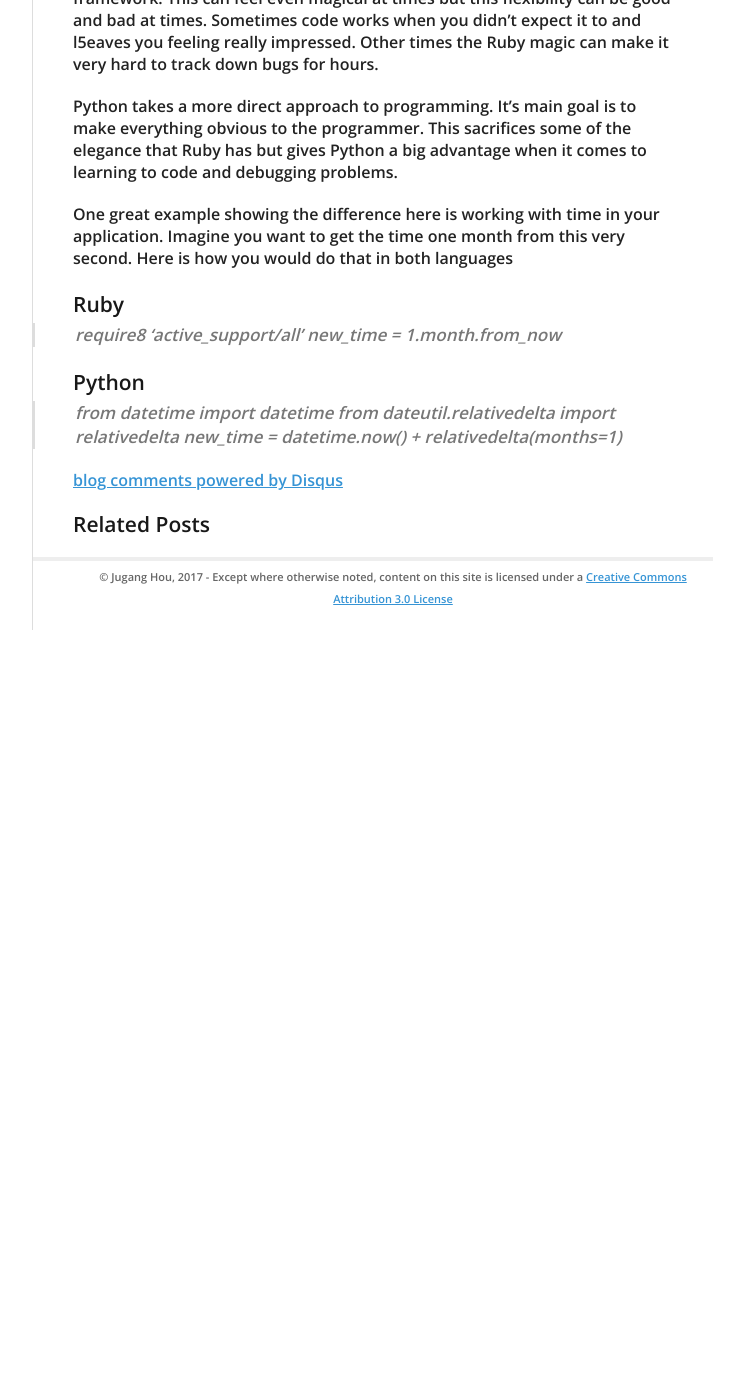
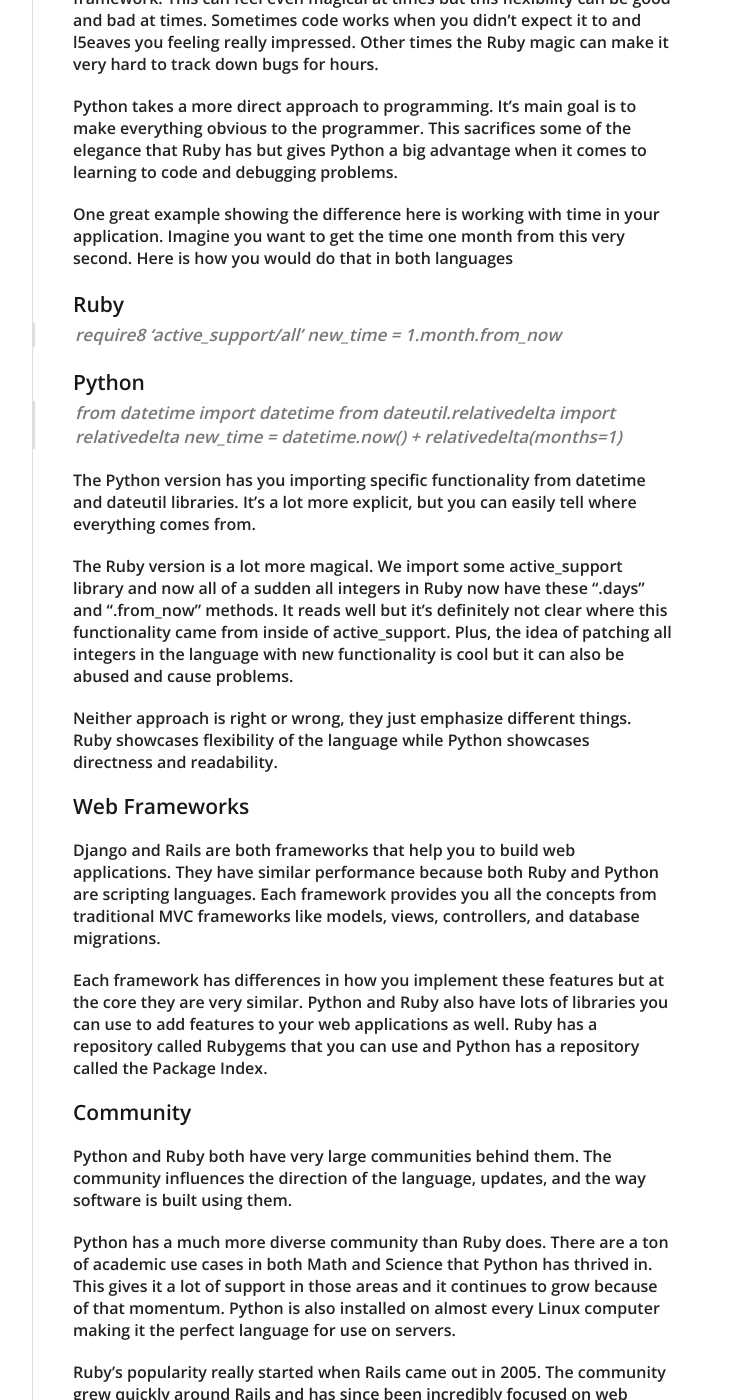
Before and after one commit to Cassini17/cassini17.github.io, a Jekyll site: the page built from _posts/2016-08-03-Ruby-vs-Python.md, in a window 1280 px wide and 1400 px high, scrolled down 1289 px. Shown: the whole window, without its empty margins (378-1122 px from the left). Built offline with Jekyll 4.4.1, drawn with Linux system fonts in a browser that asks for light colours; nearby versions of some CDN libraries; comment, search, counter and statistics services are not loaded; before the commit the page ends 1919 px from its top, so only the background shows below that; some of the changed text lies outside the part shown.

Commit message:
modify post

```diff
--- a/_posts/2016-08-03-Ruby-vs-Python.md
+++ b/_posts/2016-08-03-Ruby-vs-Python.md
@@ -30,3 +30,43 @@
 > from datetime import datetime
 > from dateutil.relativedelta import relativedelta
 > new_time = datetime.now() + relativedelta(months=1)
+
+The Python version has you importing specific functionality from datetime and dateutil libraries. It’s a lot more explicit, but you can easily tell where everything comes from.
+
+The Ruby version is a lot more magical. We import some active_support library and now all of a sudden all integers in Ruby now have these “.days” and “.from_now” methods. It reads well but it’s definitely not clear where this functionality came from inside of active_support. Plus, the idea of patching all integers in the language with new functionality is cool but it can also be abused and cause problems.
+
+Neither approach is right or wrong, they just emphasize different things. Ruby showcases flexibility of the language while Python showcases directness and readability.
+
+### Web Frameworks
+
+Django and Rails are both frameworks that help you to build web applications. They have similar performance because both Ruby and Python are scripting languages. Each framework provides you all the concepts from traditional MVC frameworks like models, views, controllers, and database migrations.
+
+Each framework has differences in how you implement these features but at the core they are very similar. Python and Ruby also have lots of libraries you can use to add features to your web applications as well. Ruby has a repository called Rubygems that you can use and Python has a repository called the Package Index.
+
+### Community
+
+Python and Ruby both have very large communities behind them. The community influences the direction of the language, updates, and the way software is built using them.
+
+Python has a much more diverse community than Ruby does. There are a ton of academic use cases in both Math and Science that Python has thrived in. This gives it a lot of support in those areas and it continues to grow because of that momentum. Python is also installed on almost every Linux computer making it the perfect language for use on servers.
+
+Ruby’s popularity really started when Rails came out in 2005. The community grew quickly around Rails and has since been incredibly focused on web development. As time goes on it the community around it has gotten much more diverse but2 it hasn’t seen the same diversity that Python has.
+
+### Usage
+
+Who is using these languages? Quite a lot of companies. Both languages and web frameworks are pretty widespread in the tech world.
+
+Python has been by companies including Google, Pinterest, Instagram, National Geographic, Mozilla Firefox, and the Washington Post.
+
+Ruby has been used by companies like Apple, Twitter, Airbnb, Shopify, Github, and Groupon.
+
+### Conclusion
+
+Anything you can do in Ruby on Rails you could also do in Python and Django. Which framework is better isn’t really a question of capability, it’s actually a question of what the support is like for you and your team.
+
+### My general rule of thumb is this:
+
+If you plan on sticking with building web applications, then check out Ruby on Rails. There’s a very strong community built upon it and they are always on the bleeding edge.
+
+If you are interested in building web applications but would like to learn a language that’s used more generally, check out Python and Django. You’ll get a diverse community and lots of influence and support from the various industries that it is used in.
+
+Either way, you can’t go wrong. Almost everything you learn in Python can be translated to Ruby and vice versa. The same goes for Django and Rails. They both have supportive communities behind them. If you have friends doing one or the other, join them because you can always ask them for help along the way.
```
